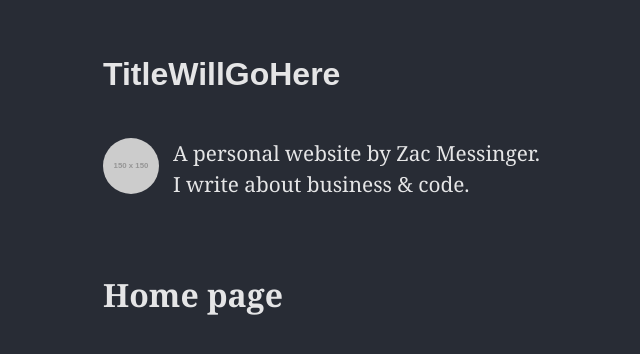
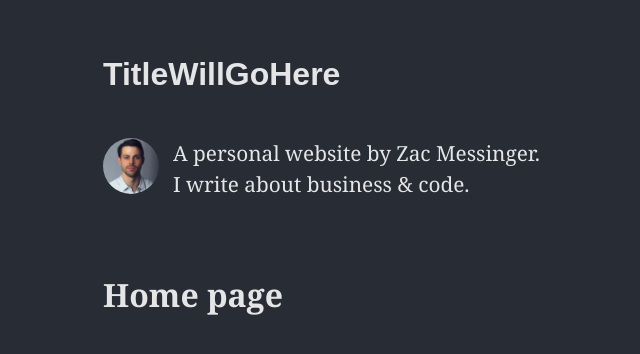
Before and after one commit to zmess24/personal-blog, a Gatsby site: page / in a window 1280 px wide. Shown: the whole page, without its empty margins (97-737 px from the left). Built offline with nearby package versions, Linux system fonts and the light colour scheme; Gatsby itself is replaced by a stand-in of ours; placeholder pictures from the web are drawn by us.

Commit message:
Added headshot

```diff
--- a/src/components/Header/index.tsx
+++ b/src/components/Header/index.tsx
@@ -1,4 +1,5 @@
 import * as React from 'react';
+import { StaticImage } from 'gatsby-plugin-image';
 import './index.css';
 
 const Header: React.FC = () => {
@@ -6,10 +7,7 @@ const Header: React.FC = () => {
 		<header>
 			<h1>TitleWillGoHere</h1>
 			<aside id="bio-description">
-				<img
-					src="https://via.placeholder.com/150"
-					alt="Zac Messinger"
-				/>
+				<StaticImage src="../../images/zdm.png" alt="Zac Messinger" />
 				<p>
 					A personal website by Zac Messinger.
 					<br />I write about business & code.
```
Also changed, not shown: src/images/zdm.png (added).
